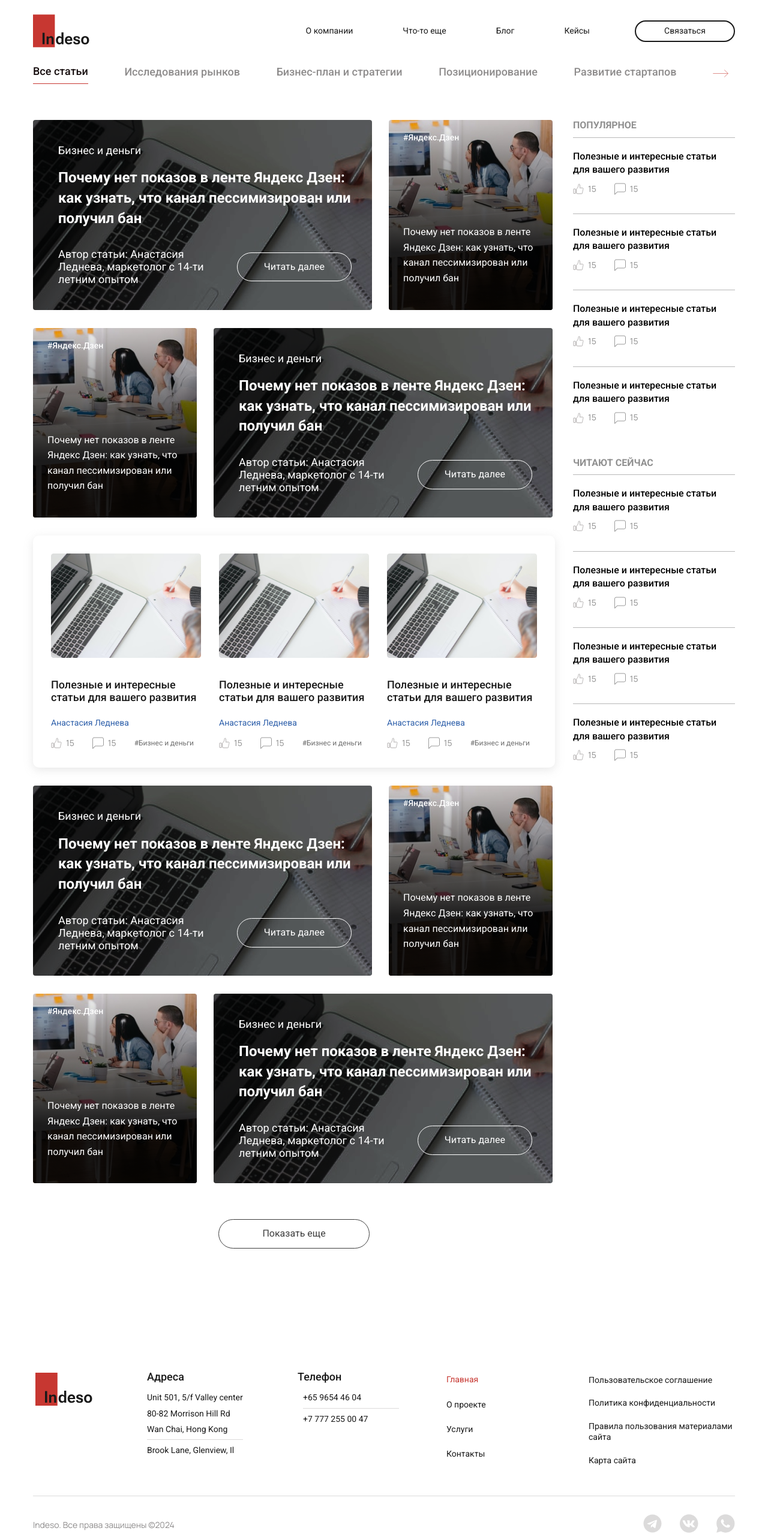
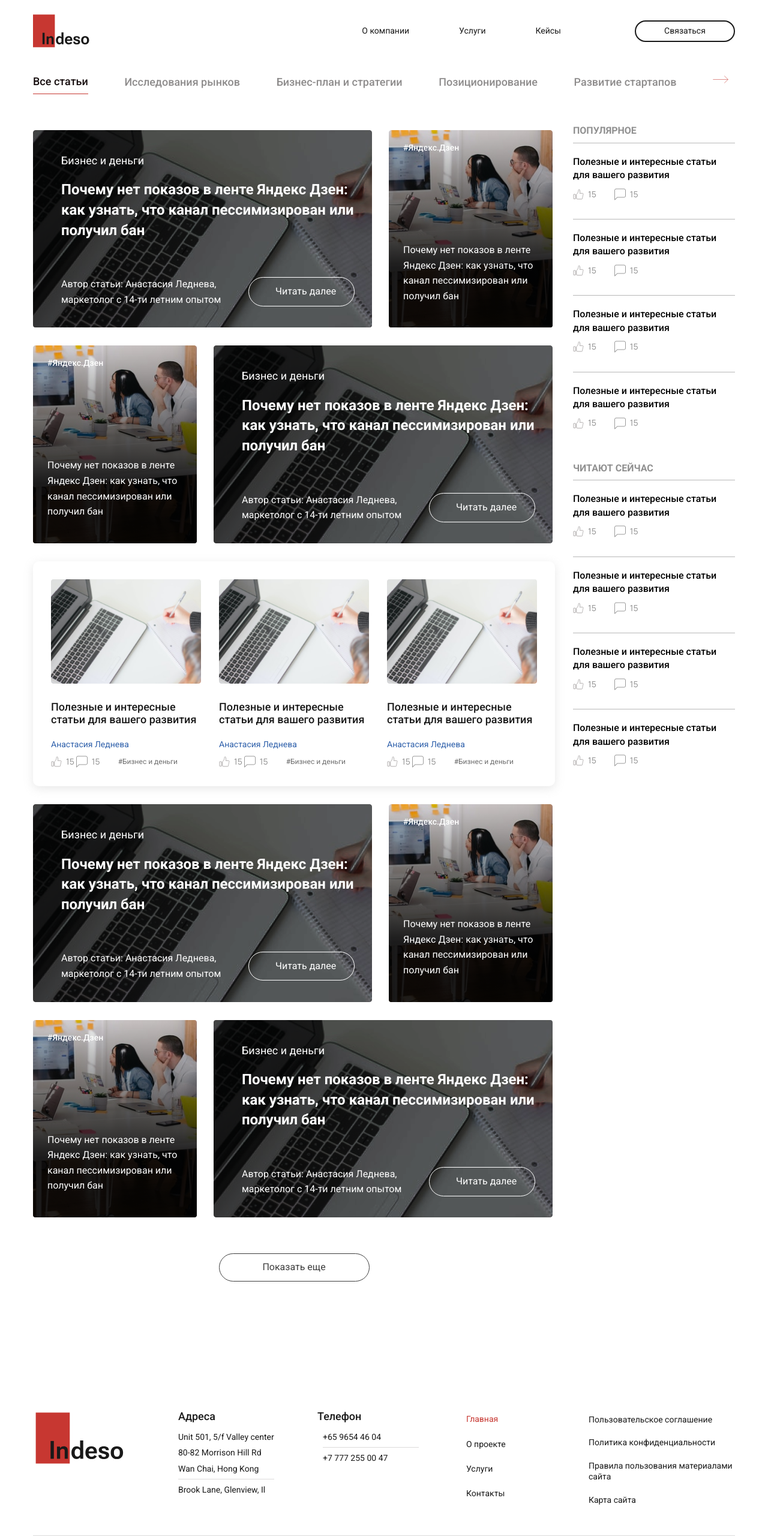
Before and after one commit to fayzullayevelmurod/Indeso, a website: page articles-two.html in a window 1280 px wide. Shown: the top 2563 px of the page at 60% size. Drawn offline with nearby package versions, Linux system fonts and the light colour scheme.

Commit message:
articles two page finished

```diff
--- a/articles-two.html
+++ b/articles-two.html
@@ -36,10 +36,7 @@
                 <a class="nav-link" href="#!">О компании</a>
               </li>
               <li class="nav-item">
-                <a class="nav-link" href="#!">Что-то еще</a>
-              </li>
-              <li class="nav-item">
-                <a class="nav-link" href="#!">Блог</a>
+                <a class="nav-link" href="#!">Услуги</a>
               </li>
               <li class="nav-item">
                 <a class="nav-link" href="#!">Кейсы</a>
@@ -104,20 +101,24 @@
           <li>
             <a class="article-nav__link" href="#!">Развитие стартапов</a>
           </li>
-          <li>
+          <li class="article-nav__img">
             <a href="#!">
               <img src="images/icons/swiper-next-arrow.svg" alt="" width="26">
             </a>
           </li>
         </ul>
         <div class="article-nav__dropdown">
-          <select>
-            <option value="">Все статьи</option>
-            <option value="">Исследования рынков</option>
-            <option value="">Бизнес-план и стратегии</option>
-            <option value="">Позиционирование</option>
-            <option value="">Развитие стартапов</option>
-          </select>
+          <div class="selected-box">
+            <span class="selected-text">Все статьи</span>
+            <img src="images/icons/down-icon.svg" alt="">
+          </div>
+          <div class="options">
+            <span class="selected-text">Все статьи</span>
+            <span class="option">Исследования рынков</span>
+            <span class="option">Бизнес-план и стратегии</span>
+            <span class="option">Позиционирование</span>
+            <span class="option">Развитие стартапов</span>
+          </div>
         </div>
       </div>
       <div class="articles-sec">
@@ -519,7 +520,8 @@
       <div class="container">
         <div class="footer-top">
           <div class="footer-left__box">
-            <img src="images/logo/company-logo.svg" class="footer-logo" alt="company logo" />
+            <img src="images/logo/footer-logo.svg" class="footer-logo" alt="company logo" />
+            <div class="flex-box">
               <div class="footer-box">
                 <h3 class="footer-box__title">Адреса</h3>
                 <ul class="footer-list">
@@ -549,6 +551,7 @@
                     <a class="footer-link" href="+77772550047">+7 777 255 00 47</a>
                   </li>
                 </ul>
+              </div>
             </div>
           </div>
           <div class="footer-right__box">
--- a/sass/pages/_articles-two.scss
+++ b/sass/pages/_articles-two.scss
@@ -4,9 +4,22 @@
   }
 }
 .article-two__page {
+  .articles-sec {
+    padding-bottom: 125px;
+  }
   .right-box {
     max-width: 270px;
+    margin-top: -8px;
     min-width: 270px;
+  }
+  .article-nav {
+    margin: 46px 11px 60px 0;
+  }
+  .article-nav__img {
+    margin-top: -14px;
+  }
+  .articles-sec .container {
+    align-items: start;
   }
   .articles-sec .container {
     gap: 30px;
@@ -17,9 +30,12 @@
     gap: 30px;
 
     .show-more__btn {
-      width: fit-content;
       margin: 30px auto 0 auto;
-      padding: 14px 72px;
+      width: 251px;
+      height: 47px;
+      display: flex;
+      align-items: center;
+      justify-content: center;
     }
   }
   .article-nav {
@@ -59,7 +75,7 @@
   }
   .card {
     position: relative;
-    padding: 40px 34px 40px 42px;
+    padding: 40px 29px 34px 47px;
     z-index: 1;
     color: #fff;
     border-radius: 4px;
@@ -112,16 +128,22 @@
       font-size: 24px;
       font-weight: 600;
       line-height: 33.6px;
-      margin: 19px 0 32px 0;
+      margin: 22px 0 60px 0;
     }
     &-footer {
       display: flex;
       align-items: center;
       gap: 24px;
       justify-content: space-between;
+      .card-info {
+        font-size: 16px;
+        font-weight: 400;
+        line-height: 25.6px;
+      }
     }
     .btn {
       padding: 14px 44px;
+      width: 177px;
     }
   }
 }
@@ -147,7 +169,7 @@
       font-size: 18px;
       font-weight: 500;
       line-height: 21.09px;
-      margin: 30px 0 22px 0;
+      margin: 24px 0 22px 0;
     }
     &__author {
       font-size: 14px;
@@ -156,7 +178,7 @@
       color: #2d5faa;
     }
     &__footer {
-      margin-top: 14px;
+      margin-top: 8px;
       display: flex;
       align-items: center;
       gap: 30px;
@@ -167,6 +189,9 @@
         color: #707070;
       }
     }
+  }
+  .articles-card__footer {
+    gap: 3px;
   }
 }
 
@@ -278,3 +303,6 @@
     }
   }
 }
+.article-nav__dropdown .options {
+  z-index: 100;
+}
--- a/sass/pages/_articles.scss
+++ b/sass/pages/_articles.scss
@@ -1,4 +1,5 @@
-.article-one {
+.article-one,
+.article-two__page {
   .header .nav-list {
     gap: 83px;
     padding-right: 48px;
@@ -28,6 +29,8 @@
   .articles-card__desc {
     margin-bottom: 14px;
   }
+}
+.article-one {
   footer {
     .footer-top {
       padding-bottom: 67px;
```
Also changed, not shown: css/main.css, 2 other files. Lines whose indentation alone changed are shown as unchanged.
